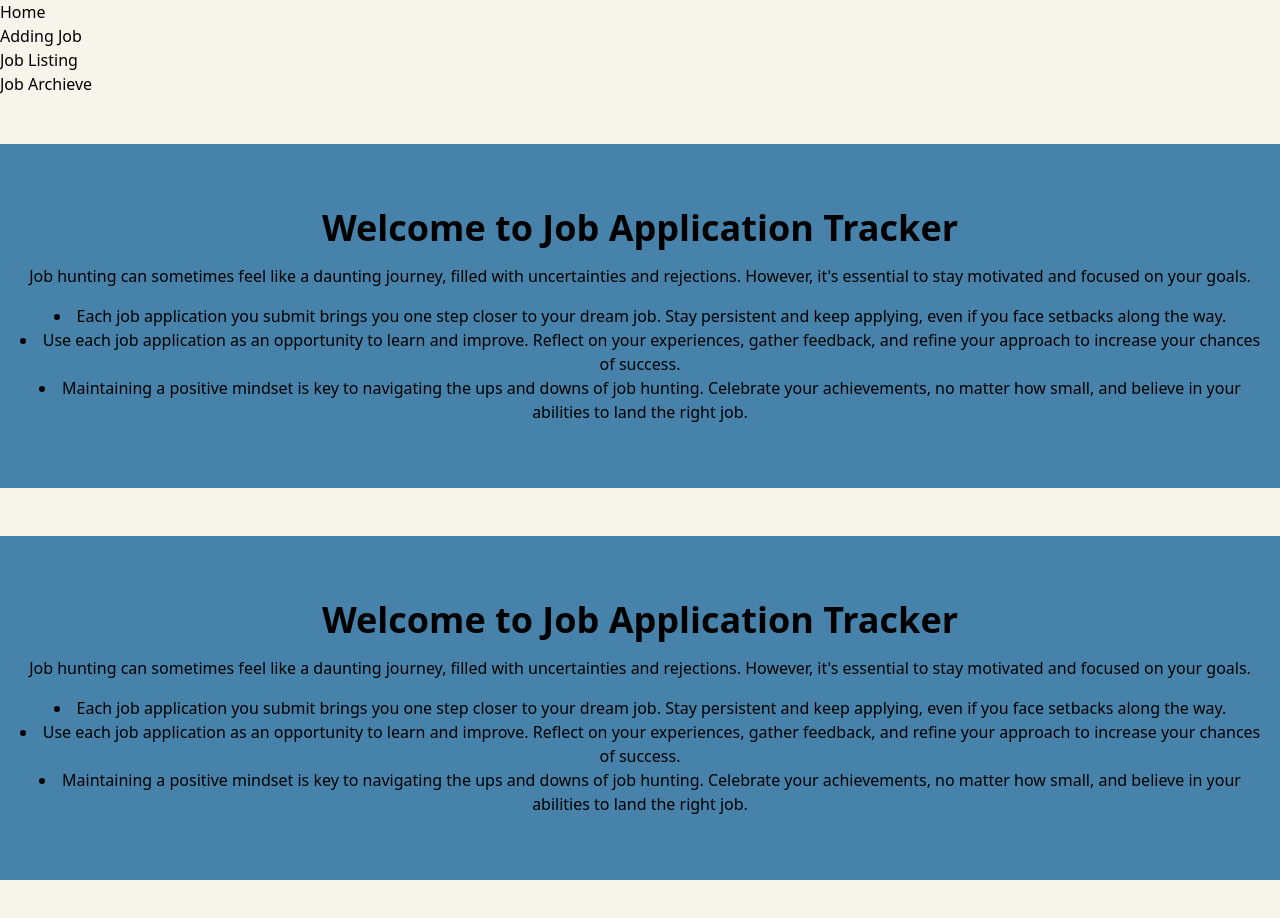
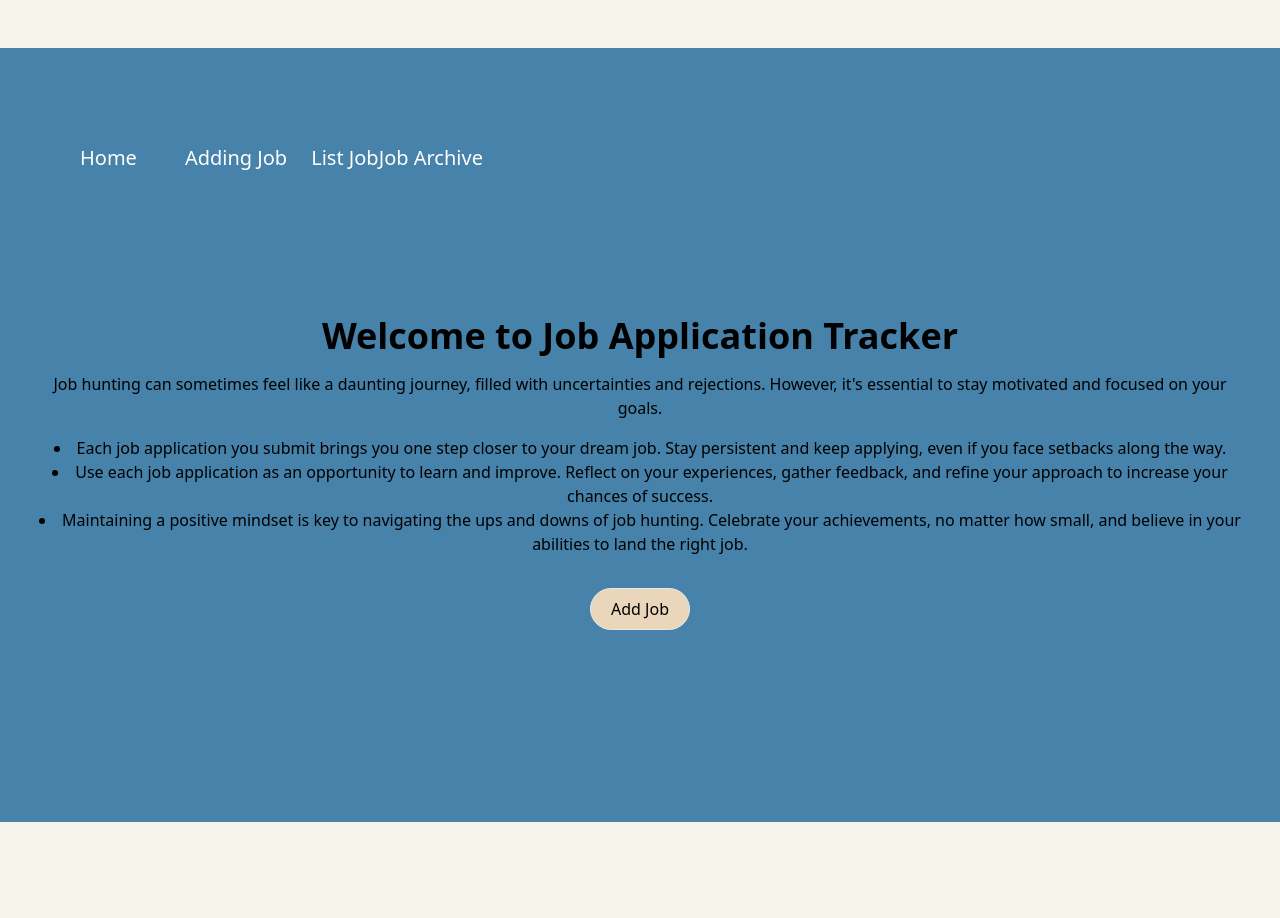
Before and after one commit to amirahyusof/tracking_job-application, a React (Create React App) app: page /home in a window 1280 px wide. Shown: the top 918 px of the page. After the commit the page ends 870 px from the top, so only its background shows below. Built offline with nearby package versions, Linux system fonts and the light colour scheme.

Commit message:
commit change

```diff
--- a/src/App.js
+++ b/src/App.js
@@ -1,43 +1,40 @@
 import React from 'react';
 import Home from './Components/Home';
-import JobForm from './Components/JobAddForm';
+import { BrowserRouter, Routes, Route, Link } from 'react-router-dom';
 import JobList from './Components/JobList';
-import JobArchieve from './Components/JobArchieve';
-import { BrowserRouter, Link, Route, Routes } from 'react-router-dom';
-
+import JobForm from './Components/JobForm';
+import JobArchive from './Components/JobArchive';
 
 const App = () => {
   return (
-     <div>
+    <div className="w-full my-12 py-16 px-4 bg-[#4682A9]">
       <BrowserRouter>
       <nav>
-        <ul>
-          <li>
-            <Link to="home">Home</Link>
+      <ul className="flex flex-row list-none py-8 px-10 text-lg text-white">
+          <li className='text-xl px-6 hover:underline'>
+            <Link to="/home">Home</Link>
           </li>
-          <li>
-            <Link to="add">Adding Job</Link>
+          <li className='text-xl px-6 hover:underline'>
+            <Link to="/jobform">Adding Job</Link>
           </li>
-          <li>
-            <Link to="list">Job Listing</Link>
+          <li className='text-xl hover:underline'>
+            <Link to="/joblist">List Job</Link>
           </li>
-          <li>
-            <Link to="archieve">Job Archieve</Link>
+          <li className='text-xl hover:underline'>
+            <Link to="/jobarchive">Job Archive</Link>
           </li>
         </ul>
 
-      <Routes>
-        <Route index path='/home' element={<Home />} />
-        <Route index path='/addjob' element={<JobForm />} />
-        <Route index path='/joblist' element={<JobList />} />
-        <Route index path='/jobarchieve' element={<JobArchieve />} />
-
-      </Routes>
+        <Routes>
+          <Route index path='/home' element={<Home />} />
+          <Route path='/jobform' element={<JobForm />} />
+          <Route path='/joblist' element={<JobList />} />
+          <Route path='/jobarchive' element={<JobArchive />} />
+        </Routes>
       </nav>
       </BrowserRouter>
-      <Home />
-     </div>
-
+    </div>
   );
 };
+
 export default App;
--- a/src/Components/Home.jsx
+++ b/src/Components/Home.jsx
@@ -1,8 +1,9 @@
 import React from "react";
+import { Link } from "react-router-dom";
 
 function Home(){
     return(
-        <div className="w-full my-12 py-16 px-4 bg-[#4682A9]" id="home">
+       <div className="w-full my-12 py-16 px-4 bg-[#4682A9]" id="home">
            <div className="w-full mx-auto text-center">
            <h1 className="text-4xl font-bold">Welcome to Job Application Tracker</h1>
             <p className="text-medium py-4">Job hunting can sometimes feel like a daunting journey, filled with uncertainties and rejections.
@@ -12,6 +13,9 @@ function Home(){
                 <li>Use each job application as an opportunity to learn and improve. Reflect on your experiences, gather feedback, and refine your approach to increase your chances of success.</li>
                 <li>Maintaining a positive mindset is key to navigating the ups and downs of job hunting. Celebrate your achievements, no matter how small, and believe in your abilities to land the right job.</li>
             </div>
+            <button className="border w-[100px] mb-4 rounded-full p-2 bg-[#EAD7BB] text-black hover:bg-[#FFF2D8] mt-8">
+                <Link to="addjob">Add Job</Link>
+            </button>
            </div>
         </div>
     )
--- a/src/Components/JobArchieve.jsx
+++ b/src/Components/JobArchive.jsx
@@ -1,6 +1,6 @@
 import React from "react";
 
-function JobArchieve(){
+function JobArchive(){
     return(
         <div>
             <div>
@@ -10,4 +10,4 @@ function JobArchieve(){
     )
 }
 
-export default JobArchieve;
+export default JobArchive;
```
Also changed, not shown: src/Components/JobForm.jsx (renamed from src/Components/JobAddForm.jsx).
